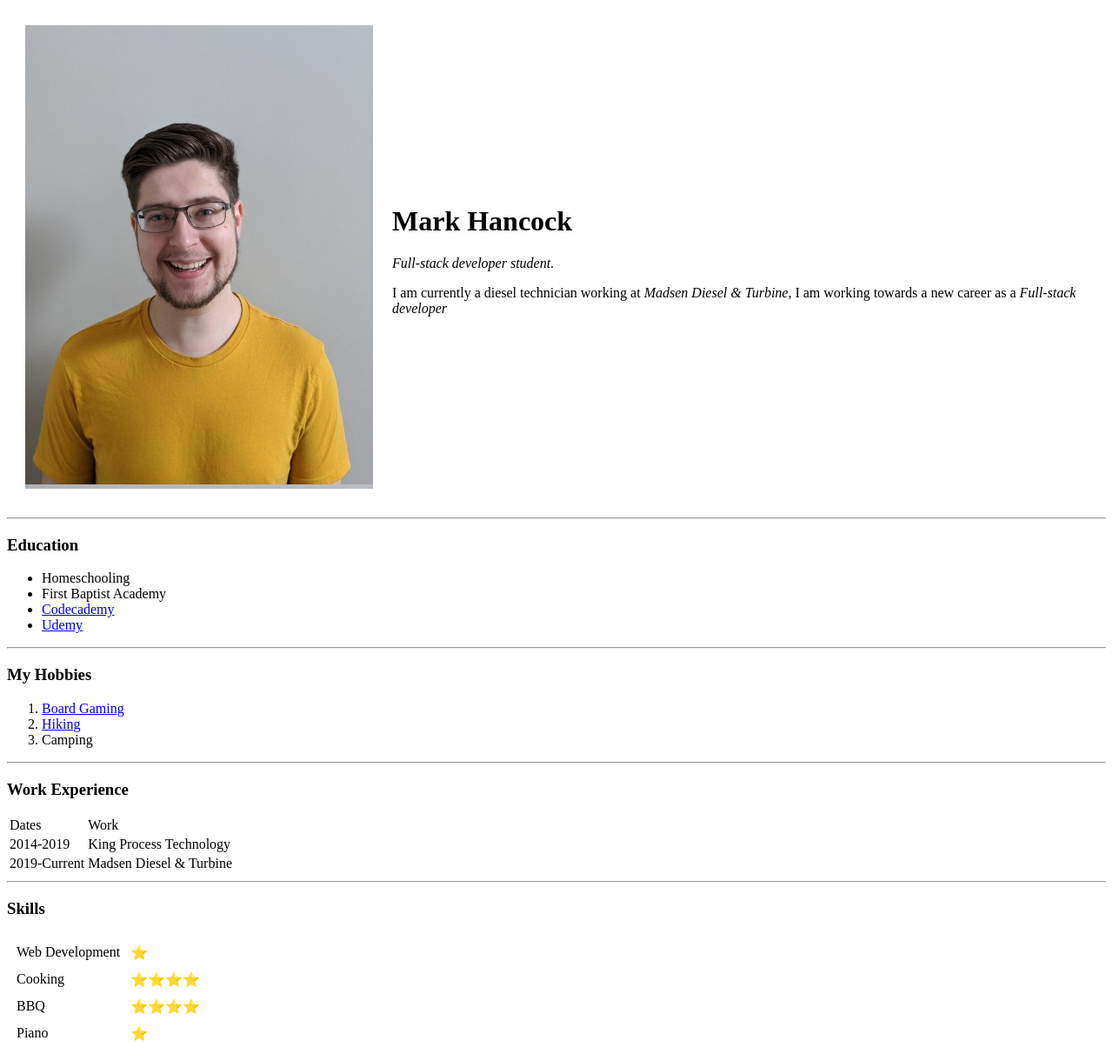
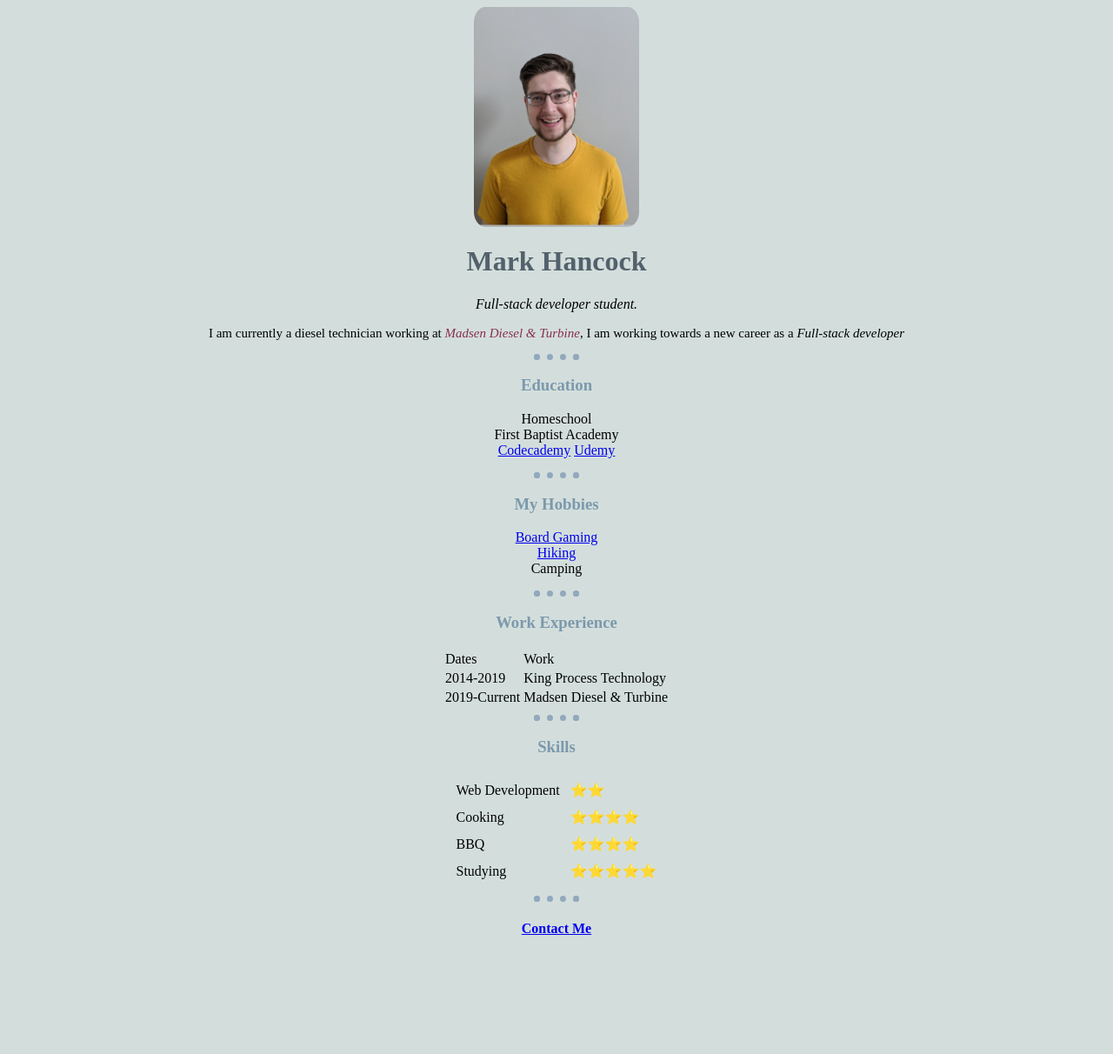
Before and after one commit to mwhancock/cv, a plain HTML site: page index.html in a window 1280 px wide. Shown: the top 1212 px of the page at 87% size. After the commit the page ends 1098 px from the top, so only its background shows below. Drawn offline with Linux system fonts and the light colour scheme.

Commit message:
updated site

```diff
--- /dev/null
+++ b/css/style.css
@@ -0,0 +1,85 @@
+body{
+  background-color: #D3DEDC;
+}
+@font-face{
+  font-family:"DancingScript"
+  src: url(https://fonts.googleapis.com);}
+
+
+hr{
+  border-style: dotted;
+  border-color: #92A9BD;
+  border-width: 7px;
+  border-bottom-style: none;
+  width: 3%;
+  }
+  h1{
+    color: #7C99AC;
+    text-align: center;
+  }
+  h3{
+    color: #7C99AC;
+    text-align: center;
+  }
+
+img{
+  display: block;
+  margin-left: auto;
+  margin-right: auto;
+  width: 15%;
+  border-radius: 7%;
+}
+
+p{
+  text-align: center;
+}
+
+img{
+  margin-left: auto;
+  margin-right: auto;
+  }
+
+table{
+  margin-left: auto;
+  margin-right: auto;
+}
+
+ul{
+  text-align: center;
+}
+ol{
+  text-align: center;
+}
+
+h4{
+  text-align: center;
+}
+
+.form
+{
+    display: block;
+    text-align: center;
+}
+form
+{
+    display: inline-block;
+    margin-left: auto;
+    margin-right: auto;
+    text-align: left;
+}
+
+.name{
+  color: #52616B;
+}
+
+.madsen{
+  color: #88304E;
+}
+
+.p1{
+  font-family:"DancingScript";
+}
+
+.p2{
+  font-size: 15px;
+}
--- a/index.html
+++ b/index.html
@@ -4,35 +4,29 @@
 <head>
   <meta charset="utf-8">
   <title>Mark's Personal Site</title>
+  <link rel="stylesheet" href="css/style.css">
 </head>
 
 <body>
-  <table cellspacing="20">
-    <tr>
-      <td><img src="profilepic.jpeg" alt='My profile pic'></td>
-      <td>
-        <h1>Mark Hancock</h1>
-        <p><em>Full-stack developer student.</em></p>
-        <p>I am currently a diesel technician working at <em>Madsen Diesel & Turbine</em>, I am working towards a new career as a <em>Full-stack developer</em></p>
-      </td>
-    </tr>
-  </table>
-
+  <img src="profilepic.jpeg" alt='My profile pic' class="center">
+  <h1 class="name">Mark Hancock</h1>
+  <p class="p1"><em>Full-stack developer student.</em></p>
+  <p class="p2">I am currently a diesel technician working at <em class='madsen'>Madsen Diesel & Turbine</em>, I am working towards a new career as a <em>Full-stack developer</em></p>
   <hr size='2'>
   <h3>Education</h3>
-  <ul>
-    <li>Homeschooling</li>
-    <li>First Baptist Academy</li>
-    <li><a href="https://www.codecademy.com/">Codecademy</a></li>
-    <li><a href="https://www.udemy.com/">Udemy</a></li>
-  </ul>
+  <p>
+    Homeschool <br>
+    First Baptist Academy <br>
+    <a href="https://www.codecademy.com/">Codecademy</a>
+    <a href="https://www.udemy.com/">Udemy</a>
+  </p>
   <hr size='2'>
   <h3>My Hobbies</h3>
-  <ol>
-    <li><a href="https://boardgamegeek.com/collection/user/mwhancock">Board Gaming</a></li>
-    <li><a href="https://photos.app.goo.gl/ccaype2FYvo1zEVp7">Hiking</a></li>
-    <li>Camping</li>
-  </ol>
+  <p>
+    <a href="https://boardgamegeek.com/collection/user/mwhancock">Board Gaming</a><br>
+    <a href="https://photos.app.goo.gl/ccaype2FYvo1zEVp7">Hiking</a><br>
+    Camping
+  </p>
   <hr size='2'>
   <h3>Work Experience</h3>
   <table>
@@ -58,7 +52,7 @@
   <table cellspacing="10">
     <tr>
       <td>Web Development</td>
-      <td>⭐</td>
+      <td>⭐⭐</td>
     </tr>
     <tr>
       <td>Cooking</td>
@@ -70,8 +64,8 @@
       <td>⭐⭐⭐⭐</td>
     </tr>
     <tr>
-      <td>Piano</td>
-      <td>⭐</td>
+      <td>Studying</td>
+      <td>⭐⭐⭐⭐⭐</td>
     </tr>
   </table>
   <hr>
```
Also changed, not shown: contact.html (+8 -5 lines).
